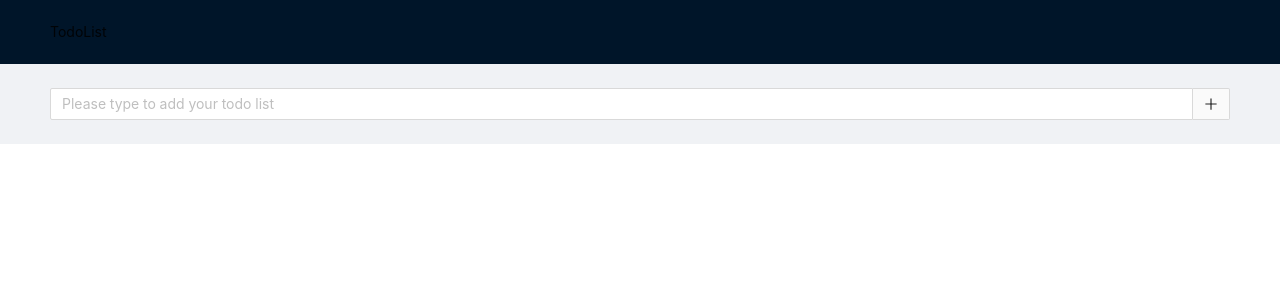
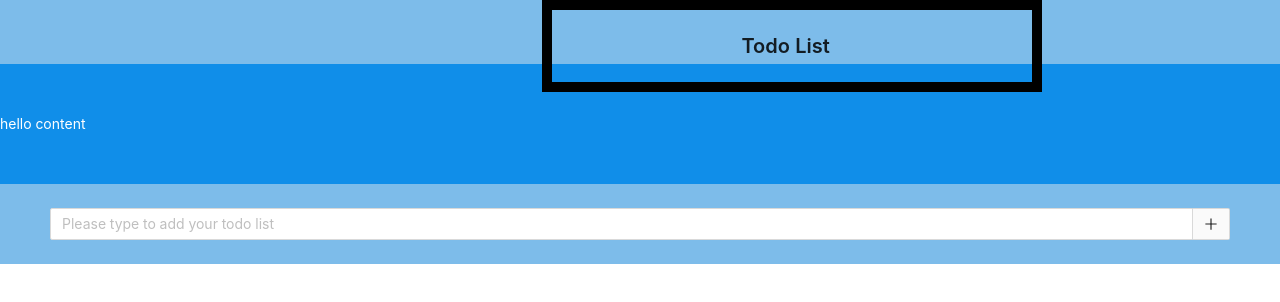
Before and after one commit to CHANSHUNLEUNG/react-todo-list, a React (Create React App) app: page / in a window 1280 px wide. Shown: the top 302 px of the page. Built offline with nearby package versions, Linux system fonts and the light colour scheme; no server answers.

Commit message:
add header

```diff
--- a/src/App.js
+++ b/src/App.js
@@ -1,5 +1,4 @@
 import React from 'react';
-import './App.css';
 import TodoContainer from './TodoList/TodoContainer';
 
 function App() {
--- /dev/null
+++ b/src/TodoList/TodoContainer.css
@@ -0,0 +1,48 @@
+
+.code-box-demo {
+    text-align: center;
+  }
+  .ant-layout-header, .ant-layout-footer {
+    background: #7dbcea;
+    color: #fff;
+  }
+  [data-theme="dark"] .ant-layout-header {
+    background: #6aa0c7;
+  }
+  [data-theme="dark"] .ant-layout-footer {
+    background: #6aa0c7;
+  }
+  .ant-layout-footer {
+    line-height: 1.5;
+  }
+  .ant-layout-sider {
+    background: #3ba0e9;
+    color: #fff;
+    line-height: 120px;
+  }
+  [data-theme="dark"] .ant-layout-sider {
+    background: #3499ec;
+  }
+  .ant-layout-content {
+    background: rgba(16, 142, 233, 1);
+    color: #fff;
+    min-height: 120px;
+    line-height: 120px;
+  }
+  [data-theme="dark"] .ant-layout-content {
+    background: #107bcb;
+  }
+  > .code-box-demo > div > .ant-layout {
+    margin-bottom: 48px;
+  }
+  > .code-box-demo > div > .ant-layout:last-child {
+    margin: 0;
+  }
+
+  .site-page-header {
+    border: 10px solid #000000;
+    width: 500px;
+  }
+  .ant-page-header-heading{
+    justify-content: center;
+  }
--- a/src/TodoList/TodoContainer.js
+++ b/src/TodoList/TodoContainer.js
@@ -3,8 +3,13 @@ import { Layout } from 'antd';
 import TodoForm from './TodoForm';
 import TodoList from './TodoList';
 import axios from 'axios';
+import 'antd/dist/antd.css';
+import "./TodoContainer.css";
+import { Row, Col, Divider, PageHeader  } from 'antd';
 
-const { Header, Footer, Content } = Layout;
+const style = { background: '#0092ff', padding: '8px 0' };
+
+const { Header, Footer, Sider, Content } = Layout;
 
 export default class TodoContainer extends Component {
     constructor(props) {
@@ -31,17 +36,29 @@ export default class TodoContainer extends Component {
         })
     }
 
+
+
     render() {
         return (
+            <div>
                 <Layout>
-                <Header>TodoList</Header>
+                    <Header>
+                        <Row justify="center">
+                            <Col span={4}>
+                                <PageHeader className="site-page-header"
+                                 title="Todo List"/>
+                            </Col>
+                        </Row>
+                    </Header>
                     <Content>
                         <TodoList todoList={this.state.todoList} />
+                        hello content
                     </Content>
                     <Footer>
-                    <TodoForm updateTodoList={this.updateTodoList}/>
+                        <TodoForm todoList={this.state.todoList} updateTodoList={this.updateTodoList} />
                     </Footer>
                 </Layout>
+            </div>
         )
     }
 }
--- a/src/TodoList/TodoForm.js
+++ b/src/TodoList/TodoForm.js
@@ -19,6 +19,7 @@ export default class TodoForm extends Component {
         this.setState({
             todoContent: event.target.value,
         })
+        this.changeTodoListStatus(3);
     }
 
     addTodoList(){
@@ -29,6 +30,9 @@ export default class TodoForm extends Component {
         })
     }
 
+
+
+
     render() {
         return (
             <Input placeholder="Please type to add your todo list"
--- a/src/TodoList/TodoList.js
+++ b/src/TodoList/TodoList.js
@@ -2,6 +2,28 @@ import React, { Component } from 'react'
 import axios from 'axios';
 
 export default class TodoList extends Component {
+
+    constructor(props) {
+        super(props)
+
+        this.changeTodoListStatus = this.changeTodoListStatus.bind(this);
+
+    }
+
+
+    changeTodoListStatus(id) {
+        let targetTodoItem = this.props.todoList[parseInt(id) - 1];
+        targetTodoItem["status"] = !targetTodoItem["status"]
+        console.log(targetTodoItem);
+        const UPDATE_TODO_URL = "https://5e9ec500fb467500166c4658.mockapi.io/todos/" + id;
+        axios.put(UPDATE_TODO_URL, targetTodoItem)
+    }
+
+    deleteTodoList(id){
+        const DELETE_TODO_URL = "https://5e9ec500fb467500166c4658.mockapi.io/todos/" + id;
+        axios.delete(DELETE_TODO_URL);
+    }
+
     render() {
         return (
             <div>
--- a/src/index.js
+++ b/src/index.js
@@ -1,9 +1,7 @@
 import React from 'react';
 import ReactDOM from 'react-dom';
-import './index.css';
 import App from './App';
 import * as serviceWorker from './serviceWorker';
-import 'antd/dist/antd.css';
 
 ReactDOM.render(
   <>
```
Lines whose indentation alone changed are shown as unchanged.
